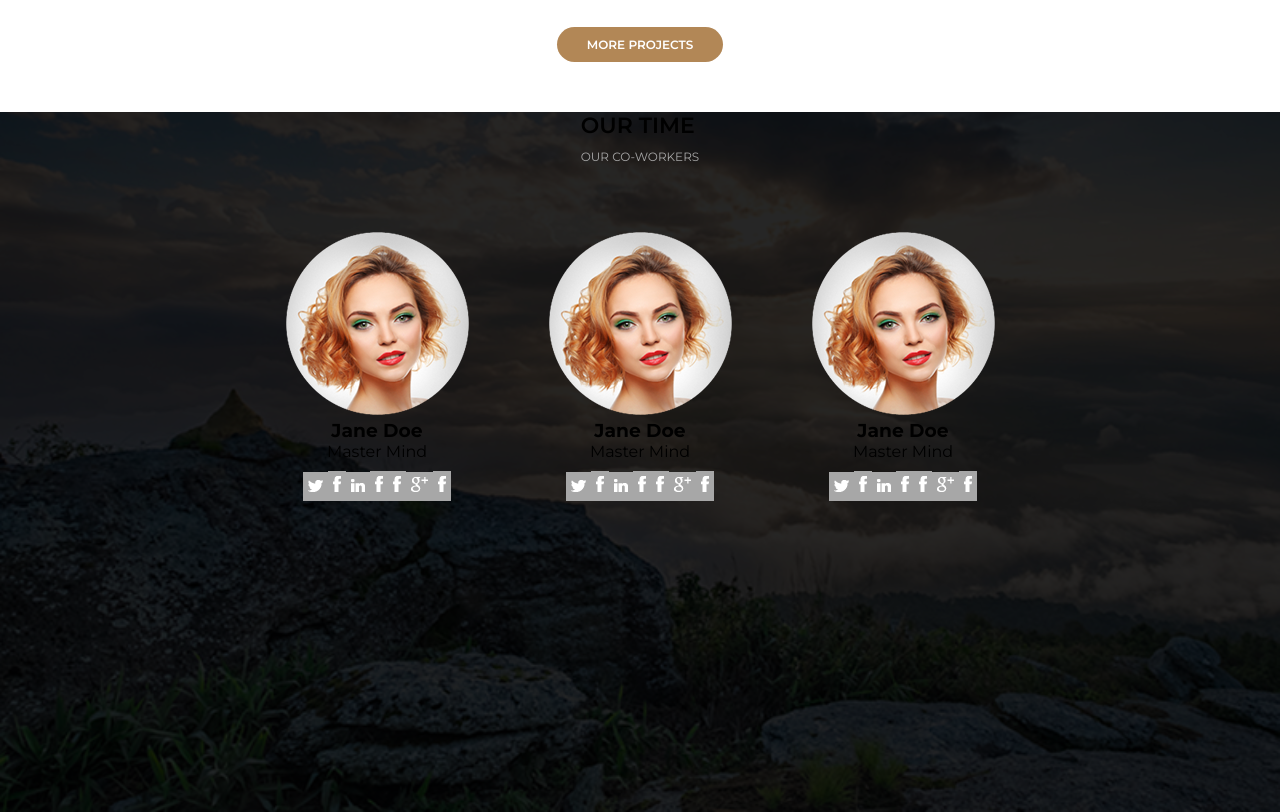
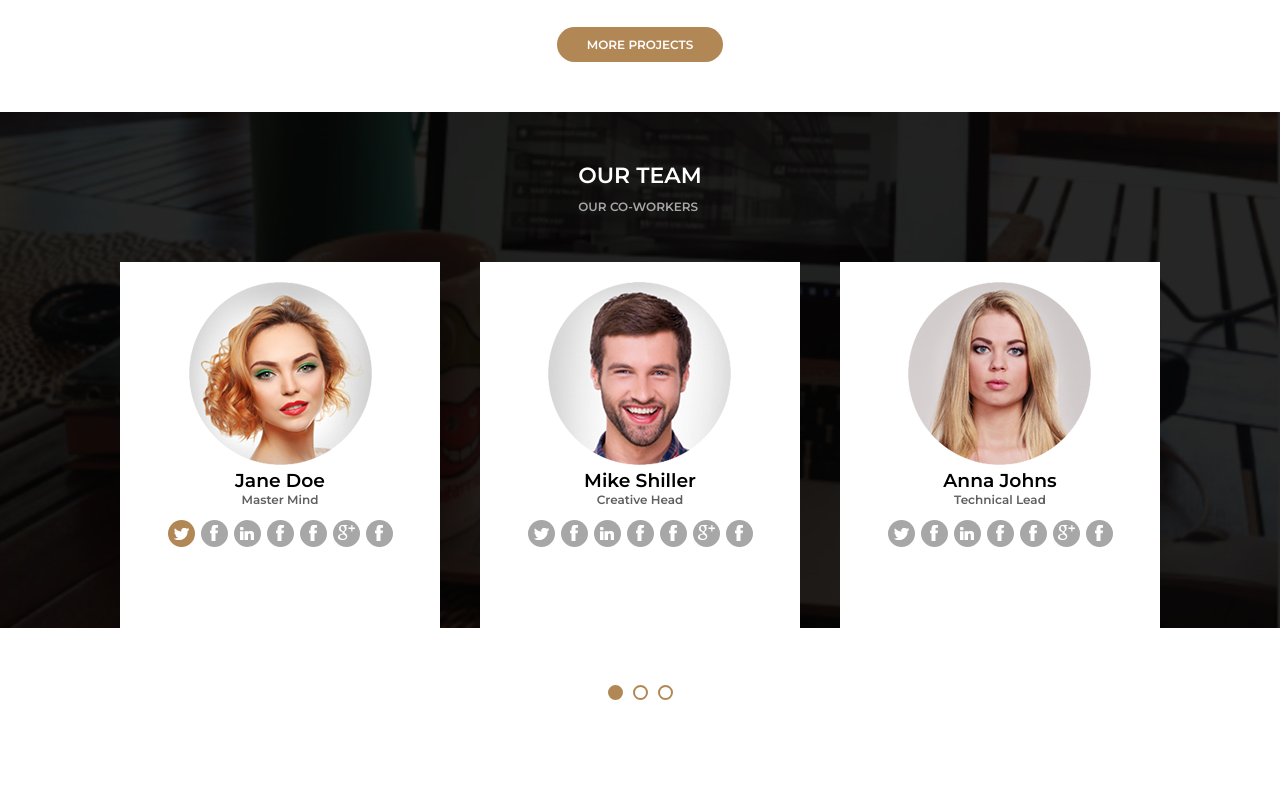
Before and after one commit to gvnny/One-Page-, a plain HTML site: page index.html in a window 1280 px wide. Shown: the part 2444-3256 px from the top of the page. After the commit the page ends 3146 px from the top, so only its background shows below. Drawn offline with Linux system fonts and the light colour scheme.

Commit message:
finalização da seção our team

```diff
--- a/assets/CSS/style.css
+++ b/assets/CSS/style.css
@@ -399,9 +399,9 @@ header {
 
 .slider-ourTeam {
     height: 100%;
-    background-image: url(../../Media/foto5.jpg);
+    background-image: url(../../Media/foto12.jpg);
     background-color:  #131313;
-    height: calc(100vh - 100px);
+    height: calc(77vh - 100px);
     background-size: cover;
     background-position: bottom;
     overflow: hidden;
@@ -424,6 +424,19 @@ header {
     text-decoration: none;
     list-style: none;
     background-color: var(--descColorLigth);
+    border-radius: 100%;
+    margin: 3px;
+    width: 27px;
+    height: 27px;
+}
+
+.socialMedia li:hover {
+    background-color: var(--decopri);
+    color: var(--menusele);
+}
+
+.socialMedia .active {
+    background-color: var( --decopri);
 }
 
 .title-slider-ourTeam {
@@ -432,13 +445,14 @@ header {
     align-items: center;
     justify-content: center;
     display: grid;
-    text-transform: uppercase
+    text-transform: uppercase;
+    margin-top: 50px;
 }
 
 .title-slider-ourTeam h3 {
     font-size: 22px;
     font-weight: 600;
-    color: var(--bgcolor);
+    color: var(--fbColor);
 }
 
 .title-slider-ourTeam p{
@@ -446,14 +460,51 @@ header {
     color: var(--descColorLigth);
     margin-top: 10px;
     margin-bottom: 40px;
+    font-weight: 600;
 }
 
 .profile {
     margin: 20px;
     padding: 20px;
     text-align: center;
+    background-color: white;
+    height: 380px;
+    width: 320px;
 }
 
 .photo-description {
     margin-bottom: 10px;
 }
+
+.photo-description h3 {
+    font-weight: 600;
+}
+
+.photo-description p {
+    font-size: 12px;
+    font-weight: 600;
+    color: var(--fgFiltroProj);
+}
+
+.sliders-ourTeam .pointer-slider-ourTeam {
+    width: 100vw;
+    height: 20px;
+    position: absolute;
+    margin-top: 20px;
+    display: flex;
+    justify-content: center;
+    align-items: center;
+}
+
+.sliders-ourTeam .pointer {
+    width: 15px;
+    height: 15px;
+    border: 2px solid var(--decopri);
+    border-radius: 50%;
+    margin: 0 5px;
+    cursor: pointer;
+}
+
+.sliders-ourTeam .pointer.active {
+    background-color: var(--decopri);
+}
--- a/index.html
+++ b/index.html
@@ -277,7 +277,7 @@
         <section class="sliders-ourTeam">
             <div class="slider-ourTeam">
                 <div class="title-slider-ourTeam">
-                    <h3>our time</h3>
+                    <h3>our team</h3>
                     <p>our co-workers</p>
                 </div>
                 <div class="team-slider-outTeam">
@@ -287,6 +287,60 @@
                                 <img src="Media/mulher1.png" alt="Jane Doe" />
                                 <h3>Jane Doe</h3>
                                 <p>Master Mind</p>
+                            </div>
+                            <div class="socialMedia">
+                                <ul>
+                                    <li class="active">
+                                        <a href="#">
+                                            <img src="assets/Imagens/twitter.png" alt="twitter" />
+                                        </a>
+                                    </li>
+
+                                    <li>
+                                        <a href="#">
+                                            <img src="assets/Imagens/facebook.png" alt="facebook" />
+                                        </a>
+                                    </li>
+
+                                    <li>
+                                        <a href="#">
+                                            <img src="assets/Imagens/linkedin.png" alt="linkedin" />
+                                        </a>
+                                    </li>
+
+                                    <li>
+                                        <a href="#">
+                                            <img src="assets/Imagens/facebook.png" alt="facebook" />
+                                        </a>
+                                    </li>
+
+                                    <li>
+                                        <a href="#">
+                                            <img src="assets/Imagens/facebook.png" alt="facebook" />
+                                        </a>
+                                    </li>
+
+                                    <li>
+                                        <a href="#">
+                                            <img src="assets/Imagens/googleplus.png" alt="googleplus" />
+                                        </a>
+                                    </li>
+
+                                    <li>
+                                        <a href="#">
+                                            <img src="assets/Imagens/facebook.png" alt="outros" />
+                                        </a>
+                                    </li>
+
+                                </ul>
+                            </div>
+                        </div>
+
+                        <div class="profile">
+                            <div class="photo-description">
+                                <img src="Media/homem1.png" alt="Jane Doe" />
+                                <h3>Mike Shiller</h3>
+                                <p>Creative Head</p>
                             </div>
                             <div class="socialMedia">
                                 <ul>
@@ -338,63 +392,9 @@
 
                         <div class="profile">
                             <div class="photo-description">
-                                <img src="Media/mulher1.png" alt="Jane Doe" />
-                                <h3>Jane Doe</h3>
-                                <p>Master Mind</p>
-                            </div>
-                            <div class="socialMedia">
-                                <ul>
-                                    <li>
-                                        <a href="#">
-                                            <img src="assets/Imagens/twitter.png" alt="twitter" />
-                                        </a>
-                                    </li>
-
-                                    <li>
-                                        <a href="#">
-                                            <img src="assets/Imagens/facebook.png" alt="facebook" />
-                                        </a>
-                                    </li>
-
-                                    <li>
-                                        <a href="#">
-                                            <img src="assets/Imagens/linkedin.png" alt="linkedin" />
-                                        </a>
-                                    </li>
-
-                                    <li>
-                                        <a href="#">
-                                            <img src="assets/Imagens/facebook.png" alt="facebook" />
-                                        </a>
-                                    </li>
-
-                                    <li>
-                                        <a href="#">
-                                            <img src="assets/Imagens/facebook.png" alt="facebook" />
-                                        </a>
-                                    </li>
-
-                                    <li>
-                                        <a href="#">
-                                            <img src="assets/Imagens/googleplus.png" alt="googleplus" />
-                                        </a>
-                                    </li>
-
-                                    <li>
-                                        <a href="#">
-                                            <img src="assets/Imagens/facebook.png" alt="outros" />
-                                        </a>
-                                    </li>
-
-                                </ul>
-                            </div>
-                        </div>
-
-                        <div class="profile">
-                            <div class="photo-description">
-                                <img src="Media/mulher1.png" alt="Jane Doe" />
-                                <h3>Jane Doe</h3>
-                                <p>Master Mind</p>
+                                <img src="Media/mulher2.png" alt="Jane Doe" />
+                                <h3>Anna Johns</h3>
+                                <p>Technical Lead</p>
                             </div>
                             <div class="socialMedia">
                                 <ul>
@@ -446,15 +446,14 @@
 
                     </div>
 
-            </div>
-
-            </div>
-            <div class="poniter-slider-ourTeam">
-
-            </div>
+                </div>
+                <div class="pointer-slider-ourTeam">
+                    <div class="pointer active"></div>
+                    <div class="pointer"></div>
+                    <div class="pointer"></div>
+                </div>
             </div>
         </section>
-
     </main>
     <footer></footer>
 </body>
```
